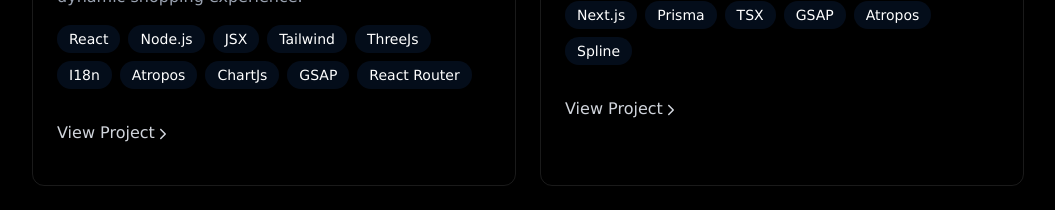
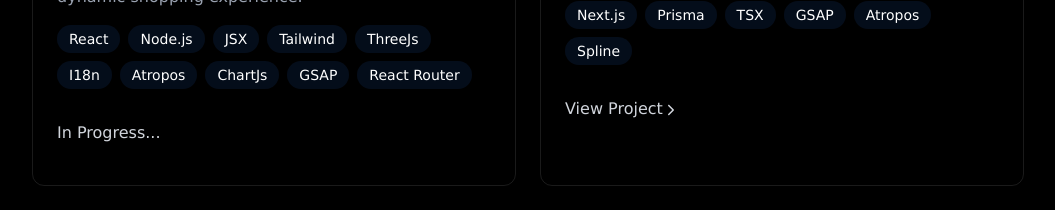
Before and after one commit to MDJAmin/Amin_Portfolio, a React (Vite) app: page / in a window 1280 px wide. Shown: the part 2120-2330 px from the top of the page, without its empty margins (112-1167 px from the left). Built offline with nearby package versions, Linux system fonts and the light colour scheme.

Commit message:
Update Projects

```diff
--- a/src/Components/sections/Projects.jsx
+++ b/src/Components/sections/Projects.jsx
@@ -31,8 +31,8 @@ export const Projects = () => {
                   "GSAP",
                   "React Router",
                 ],
-                link: "https://github.com/MDJAmin/razer-mern-shop",
-                linkText: "View Project",
+                link: "https://github.com/MDJAmin",
+                linkText: "In Progress...",
               },
               {
                 title: "GameZone",
@@ -81,7 +81,8 @@ export const Projects = () => {
                     href={project.link}
                     className='flex text-gray-300 hover:text-white transition-colors my-4'
                   >
-                    {project.linkText} <IoIosArrowForward className='mt-[5px]' />
+                        {project.linkText}
+                        {project.linkText !== "In Progress..." && <IoIosArrowForward className='mt-[5px]' />}
                   </a>
                 </div>
               </div>
```
